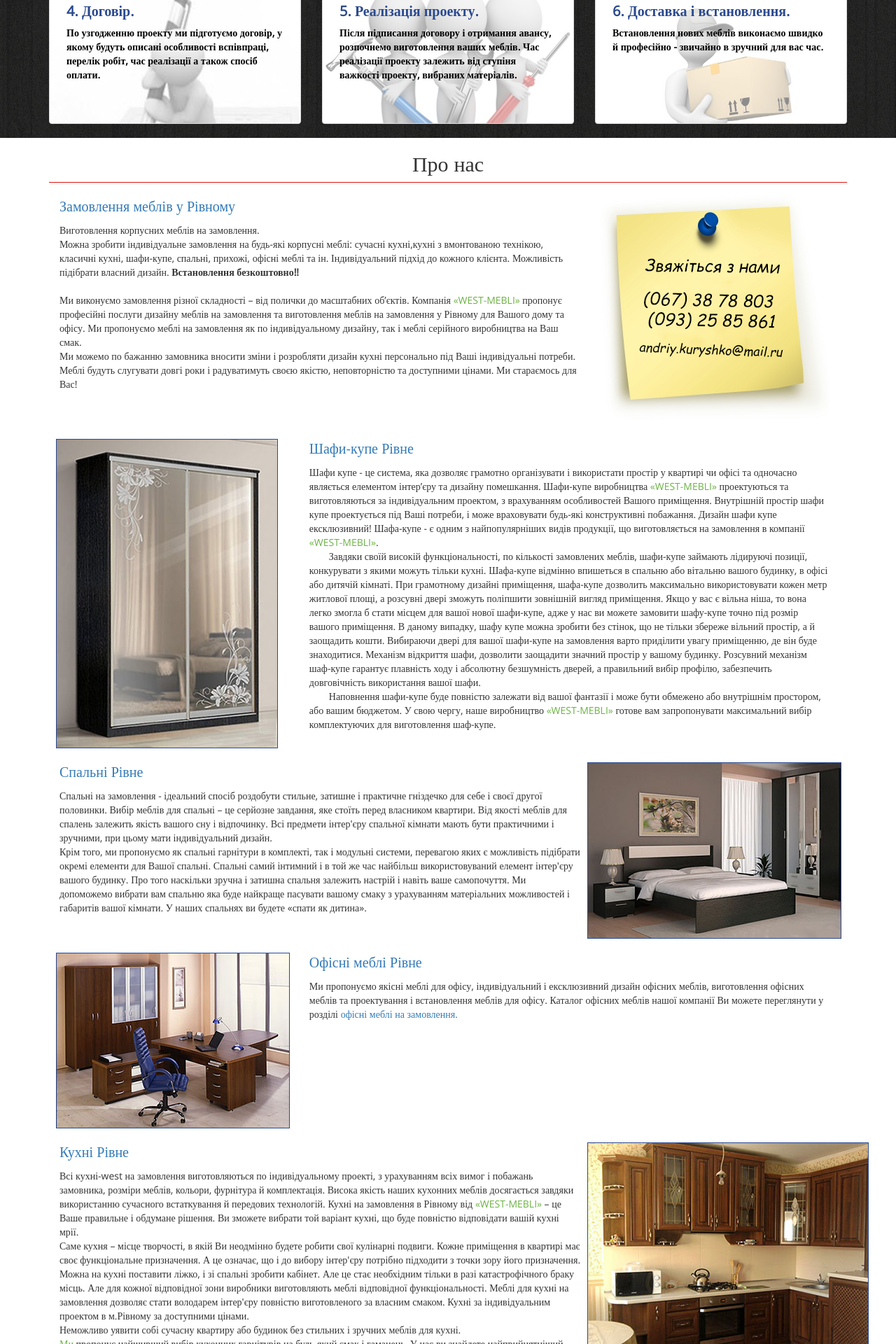
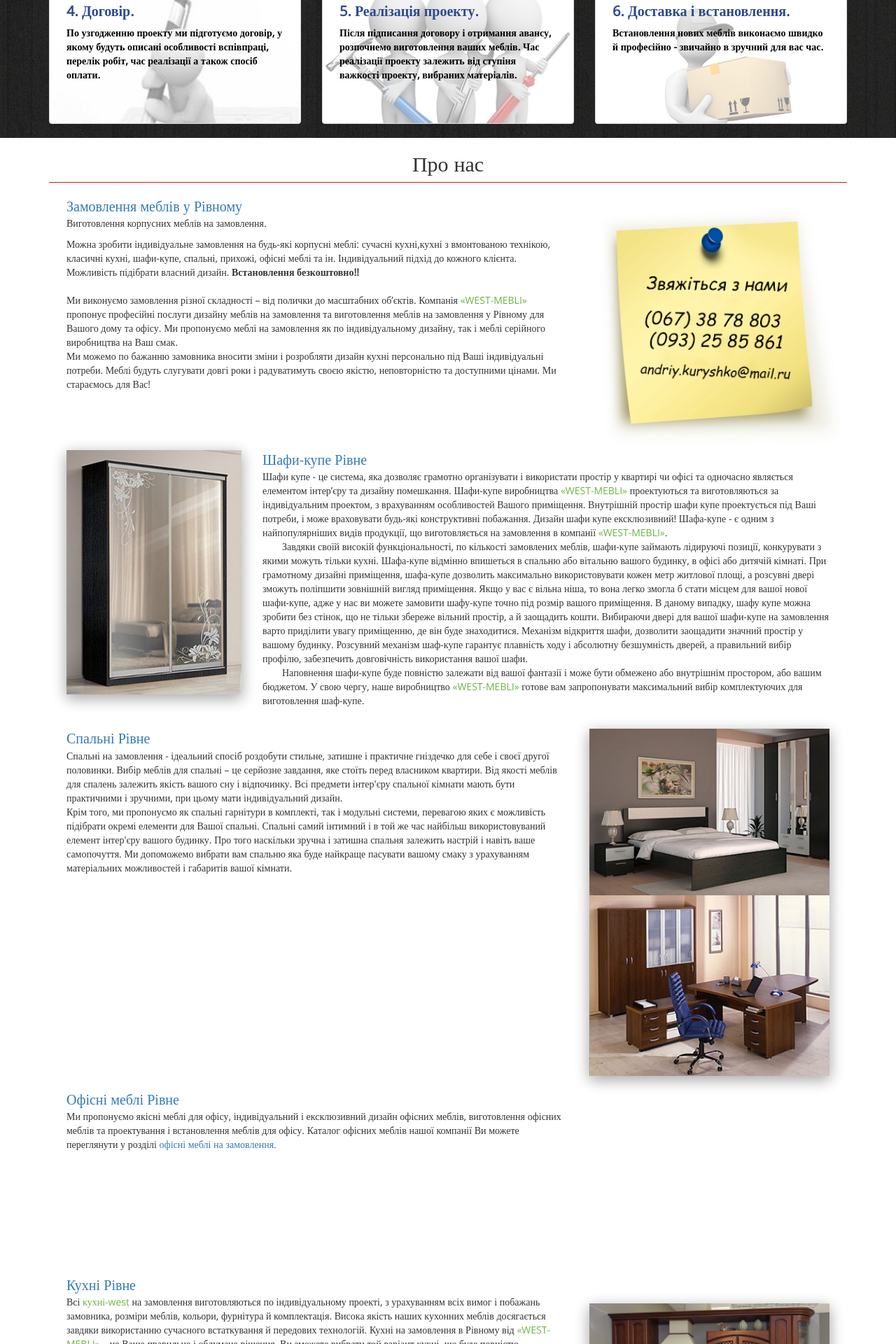
Before and after one commit to Ivan-Loichuk/west-mebli_v2.0, a PHP site: page / in a window 1280 px wide. Shown: the part 1720-3640 px from the top of the page at 70% size. Run offline with PHP 8.4, Linux system fonts and the light colour scheme.

Commit message:
contact page style and RWD

```diff
--- a/css/style.css
+++ b/css/style.css
@@ -113,8 +113,9 @@ header{
     width: 100%;
     background-color: #DCE1E0;
 }
-.phone-number, .location {
+.phone-number ul li{
     float: right;
+    padding: 0px 10px;
 }
 .lang-ul-top, .location{
     float: left;
@@ -367,46 +368,52 @@ article a:hover{
 }
 
 /*about us */
-
-.about-us .title{
-  text-align: center;
+.about_us{
+    padding-bottom: 20px;
+}
+.about_us-content{
+    padding: 20px 10px;
 }
 
-.block .title a{
+.block-content .title a{
    font-size: 20px;
    text-decoration: inherit;
     text-underline: none;
 }
-.block .title{
+.block-content .title{
     text-align: inherit;
+    width: 100%;
+    float: left;
 }
 .block-content p{
     font-size: 14px;
-    margin: 0 0 0 15px;
 }
-.block .image {
-     width:  31.3%;;
+.about_us-content .image {
     float: left;
-     padding: 20px 0px 0px 10px;
  }
-.block .image img{
+.image-contact img{
+    width: 100%;
+}
+.about_us-content .image img{
+    width: 100%;
+    box-shadow: 0 5px 20px 0 rgba(0, 0, 0, 0.2), 0 6px 20px 0 rgba(0, 0, 0, 0.19);
+}
+.about_us-content .image img:hover{
 
-    border: 1px solid #2B4A8F;
+    box-shadow: 0 5px 20px 0 rgba(0, 0, 0, 0.3), 0 6px 20px 0 rgba(0, 0, 0, 0.3);
 }
-.block .image-contact{
-    width: 33.3%;
-    float: left;
+
+.about_us-content .image-contact{
     padding: 0px 0px 0px 10px;
 }
-.block .title{
-    width: 100%;
+.about_us-content .right{
+    min-height: 285px;
+    padding-top: 20px;
+}
+
+.block-content{
+    min-height: 200px;
     float: left;
-    padding: 20px 5px 10px 15px;
-}
-.block .block-content{
-    width: 66.6%;
-    float: left;
-    min-height: 200px;
 }
 .block-content .biggest_word{
     font-weight: 600;
@@ -414,10 +421,6 @@ article a:hover{
 .block-content .color_word{
     color: #6BB343;
 }
-.block{
-    float: left;
-}
-
 
 /*  footer */
 
@@ -428,9 +431,6 @@ footer{
 
 .left-footer, .center-footer, .right-footer{
   color: #fff;
-}
-.left-footer{
-  max-width: 300px;
 }
 .left-footer h2, .center-footer h2, .right-footer h2{
     padding: 20px 0;
@@ -601,10 +601,18 @@ footer{
         width: 70%;
     }
 }
+@media (max-width: 1200px) {
+    .about_us-content .right{
+        min-height: 100px;
+    }
+}
 @media (max-width: 768px) {
 
     .navbar-nav {
 	    float: inherit;
+    }
+    footer{
+        text-align: center;
     }
 
     .navbar-nav > li > a {
@@ -636,11 +644,26 @@ footer{
         padding-bottom: 40px;
         padding-top: 0px;
     }
+    .carousel-caption h3{
+            font-size: 16px;
+        }
+    .carousel-caption p{
+        font-size: 13px;
+    }
     /*///////////end carousel///////////////*/
+
+    /*///////nav-info/////////*/
+    .language, .location{
+        width: 50%;
+    }
+
 
 }
 
 /*   Contact us     */
+.contact_us{
+    //background-color: #3F51B5;
+}
 
 .caption-contact h2{
   text-align: center;
@@ -656,10 +679,14 @@ footer{
   width: 100%;
   height: 50px;
   border: 1px solid #A5B3B1;
+    box-shadow: 0 5px 10px 0 rgba(45,45,45,0.2);
 }
 .contact-form textarea{
   width: 100%;
   height: 120px;
+    border: 1px solid #A5B3B1;
+  border-radius: 3px;
+  box-shadow: 0 5px 10px 0 rgba(45,45,45,0.2);
 }
 .contact-form button{
   width: 45%;
--- a/php/footer.php
+++ b/php/footer.php
@@ -2,7 +2,7 @@
 <footer id="footer">
     <div class="container">
         <div class="row">
-            <div class="col-xs- col-sm-4 col-md-4">
+            <div class="col-xs-12 col-sm-4 col-md-4">
                 <div class="left-footer">
                     <h2>Про нас</h2>
                     <p>Together fill over creature his so created make creature every grass stars, him. Face their you herb appear first heaven whales won</p>
@@ -44,10 +44,10 @@
     </div>
     <div class="container-fluid">
         <div class="row bottom">
-            <div class="col-md-2 col-sm-4 col-xs-3">
+            <div class="col-md-2 col-sm-4 col-xs-12">
                 <p>website@2017</p>
             </div>
-            <div class="col-md-6 col-sm-6 col-xs-9">
+            <div class="col-md-6 col-sm-6 col-xs-12">
                 <ul class="lang-ul">
                     <li class="list-gr">Language: </li>
                     <li><form class="language" action="index.php" method="post" >
--- a/php/header.php
+++ b/php/header.php
@@ -66,26 +66,22 @@ else {
     <div class="nav-info">
         <div class="container">
             <div class="row">
-                <div class="col-md-6 col-sm-4 col-xs-6">
+                <div class="language col-md-6 col-sm-4 col-xs-6">
                     <ul class="lang-ul-top">
                         <li>
-                            <form class="language" action="index.php" method="post" >
+                            <form  action="index.php" method="post" >
                                 <input name="lang_ru" type="submit" value="Русский">
                                 <input name="lang_ua" type="submit" value="Українська">
                             </form>
                         </li>
                     </ul>
                 </div>
-                <div class="col-md-3 col-sm-4  col-xs-6">
-                    <div class="location">
+                <div class="location col-md-3 col-sm-4  col-xs-6">
                     <ul>
                         <li><i class="fa fa-map-marker"></i> Україна, м.Рівне</li>
-                            <li></li>
                     </ul>
                 </div>
-                </div>
-                <div class="col-md-3 col-sm-4  col-xs-12">
-                    <div class="phone-number">
+                <div class="phone-number col-md-3 col-sm-4  col-xs-12">
                     <ul>
                         <li>
                             <i class="fa fa-phone"></i> (067) 38 78 803
@@ -94,7 +90,7 @@ else {
                             <i class="fa fa-phone"></i> (093) 25 85 861
                         </li>
                     </ul>
-                    </div>
+
                 </div>
             </div> <!-- end row -->
         </div> <!-- end container -->
--- a/php/index.php
+++ b/php/index.php
@@ -38,7 +38,7 @@ $_GET['type'] = "lang_ua";
                         <!-- Wrapper for slides -->
                         <div class="carousel-inner" role="listbox">
                             <div class="item active">
-                                <img src="../img/kitchen_carousel.JPG" alt="Chania">
+                                <img src="../img/main_carousel.JPG" alt="Chania">
                                 <div class="carousel-caption">
                                     <h3>Замовлення меблів у Рівному</h3>
                                     <p>Виготовлення корпусних меблів на замовлення.</p>
@@ -48,24 +48,24 @@ $_GET['type'] = "lang_ua";
                             <div class="item">
                                 <img src="../img/slide2.jpg" alt="Chania">
                                 <div class="carousel-caption">
-                                    <h3>Сучасні офісні меблі</h3>
-                                    <p>The atmosphere in Chania has a touch of Florence and Venice.</p>
+                                    <h3>Меблі для спальної кімнати</h3>
+                                    <p>Індивідуальний дизайн на ваш смак</p>
                                 </div>
                             </div>
 
                             <div class="item">
-                                <img src="../img/kuhnia_cherwona_na_zamowlenia.jpg" alt="Flower">
+                                <img src="../img/good-kids-room-modern-kids-room-shelf2.jpg" alt="Flower">
                                 <div class="carousel-caption">
-                                    <h3>Flowers</h3>
-                                    <p>Beatiful flowers in Kolymbari, Crete.</p>
+                                    <h3>Ексклюзивні дитячі кімнати</h3>
+                                    <p>Меблі для вашої дитини</p>
                                 </div>
                             </div>
 
                             <div class="item">
                                 <img src="../img/slidsde1.jpg" alt="Flower">
                                 <div class="carousel-caption">
-                                    <h3>Flowers</h3>
-                                    <p>Beatiful flowers in Kolymbari, Crete.</p>
+                                    <h3>Сучасні кухні</h3>
+                                    <p>Створіть куточок своєї мрії</p>
                                 </div>
                             </div>
                         </div>
@@ -246,11 +246,8 @@ $_GET['type'] = "lang_ua";
         <div class="container"><hr></div>
     </div>
     <div class="container">
-        <div class="row">
-            <div class="col-md-12">
         <div class="about_us-content">
-                    <div class="block">
-                        <div class="block-content">
+            <div class="block-content col-md-8 col-sm-8 col-xs-12">
                 <div class="title">
                     <a href="#">Замовлення меблів у Рівному</a>
                 </div>
@@ -262,15 +259,13 @@ $_GET['type'] = "lang_ua";
                     Ми пропонуємо меблі на замовлення як по індивідуальному дизайну, так і меблі серійного виробництва на Ваш смак. <br> Ми можемо по бажанню замовника вносити зміни і розробляти дизайн кухні персонально під Ваші індивідуальні потреби.
                     Меблі будуть слугувати довгі роки і радуватимуть своєю якістю, неповторністю та доступними цінами. Ми стараємось для Вас!<br/><br/></p>
             </div>
-                        <div class="image-contact">
-                            <img src="../img/feedback.png" alt="">
+            <div class="image-contact col-md-4 col-sm-4 col-xs-6">
+                <a href=""><img src="../img/feedback.png" alt=""></a>
             </div>
+            <div class="image col-md-3 col-sm-3 col-xs-6" id="image1">
+                <a href=""><img src="../img/item_furniture2.jpg" alt=""></a>
             </div>
-                    <div class="block">
-                        <div class="image">
-                            <img src="../img/item_furniture2.jpg" alt="">
-                        </div>
-                        <div class="block-content">
+            <div class="block-content  col-md-9 col-sm-9 col-xs-12">
                 <div class="title">
                     <a href="html/szafy_kupe.html" title="Шафи купе на замовлення Рівне West mebli">Шафи-купе Рівне</a>
                 </div>
@@ -291,9 +286,7 @@ $_GET['type'] = "lang_ua";
                     У свою чергу, наше виробництво <a href="#"><span class="color_word" title="West mebli меблі на замовлення Рівне">«WEST-MEBLI»</span></a> готове вам запропонувати максимальний вибір комплектуючих для виготовлення шаф-купе.
                     <br/><br/></p>
             </div>
-                    </div>
-                    <div class="block">
-                        <div class="block-content">
+            <div class="block-content col-md-8 col-sm-8 col-xs-12">
                 <div class="title">
                     <a href="html/bed_room.html" title="Спальні на замовлення в Рівному West mebli">Спальні Рівне</a>
                 </div>
@@ -302,17 +295,15 @@ $_GET['type'] = "lang_ua";
                     Від якості меблів для спалень залежить якість вашого сну і відпочинку. Всі предмети інтер'єру спальної кімнати мають бути практичними і зручними, при цьому мати індивідуальний дизайн.
                     <br>Крім того, ми пропонуємо як спальні гарнітури в комплекті, так і модульні системи, перевагою яких є можливість підібрати окремі елементи для Вашої спальні.
                     Спальні самий інтимний і в той же час найбільш використовуваний елемент інтер'єру вашого будинку. Про того наскільки зручна і затишна спальня залежить настрій і навіть ваше самопочуття.
-                                Ми допоможемо вибрати вам спальню яка буде найкраще пасувати вашому смаку з урахуванням матеріальних можливостей і габаритів вашої кімнати. У наших спальнях ви будете «спати як дитина».<br/><br/></p>
+                    Ми допоможемо вибрати вам спальню яка буде найкраще пасувати вашому смаку з урахуванням матеріальних можливостей і габаритів вашої кімнати.<br/><br/></p>
             </div>
-                        <div class="image">
-                            <img src="../img/bed_room.jpg" alt="">
+            <div class="image col-md-4 col-sm-4 col-xs-6" id="image2">
+                <a href=""> <img src="../img/bed_room.jpg" alt=""></a>
             </div>
+            <div class="image col-md-4 col-sm-4 col-xs-6" id="image3">
+                <a href=""><img src="../img/office_furniture.jpg" alt=""></a>
             </div>
-                    <div class="block">
-                        <div class="image">
-                            <img src="../img/office_furniture.jpg" alt="">
-                        </div>
-                        <dic class="block-content">
+            <dic class="block-content right col-md-8 col-sm-8 col-xs-12">
                 <div class="title">
                     <a href="html/office_furniture.html" title="Меблі для офісу на замовлення Рівне West mebli">Офісні меблі Рівне</a>
                 </div>
@@ -321,14 +312,12 @@ $_GET['type'] = "lang_ua";
                     виготовлення офісних меблів та проектування і встановлення меблів для офісу.
                     Каталог офісних меблів нашої компанії Ви можете переглянути у розділі <a href="#">офісні меблі на замовлення.</a><br/><br/></p>
             </dic>
-                    </div>
-                    <div class="block">
-                        <div class="block-content">
+            <div class="block-content col-md-8 col-sm-8 col-xs-12">
                 <div class="title">
                     <a href="html/kitchen.html" title="Меблі для кухні на замовлення Рівне West">Кухні Рівне</a>
                 </div>
                 <p>
-                                Всі кухні-west на замовлення виготовляються по індивідуальному проекті, з урахуванням всіх вимог і побажань замовника, розміри меблів, кольори, фурнітура й комплектація.
+                    Всі <a href="#"><span class="color_word" title="West mebli меблі на замовлення Рівне">кухні-west</span></a> на замовлення виготовляються по індивідуальному проекті, з урахуванням всіх вимог і побажань замовника, розміри меблів, кольори, фурнітура й комплектація.
                     Висока якість наших кухонних меблів досягається завдяки використанню сучасного встаткування й передових технологій.
                     Кухні на замовлення в Рівному від <a href="#"><span class="color_word" title="West mebli меблі на замовлення Рівне">«WEST-MEBLI»</span></a> – це Ваше правильне і обдумане рішення.
                     Ви зможете вибрати той варіант кухні, що буде повністю відповідати вашій кухні мрії.
@@ -337,17 +326,13 @@ $_GET['type'] = "lang_ua";
                     Можна на кухні поставити ліжко, і зі спальні зробити кабінет. Але це стає необхідним тільки в разі катастрофічного браку місць.
                     Але для кожної відповідної зони виробники виготовляють меблі відповідної функціональності.
                     Меблі для кухні на замовлення дозволяє стати володарем інтер'єру повністю виготовленого за власним смаком.
-
                     Кухні за індивідуальним проектом в м.Рівному за доступними цінами.
                     <br>Неможливо уявити собі сучасну квартиру або будинок без стильних і зручних меблів для кухні.<br>
                     <a href="#"><span class="color_word" title="West mebli меблі на замовлення Рівне">Ми</span></a> пропонує найширший вибір кухонних гарнітурів на будь-який смак і гаманець.
                     У нас ви знайдете найприйнятніший варіант кухні на замовлення в Рівному, як за ціною, так і по дизайну.</p>
             </div>
-                        <div class="image">
-                            <img src="../img/kuhnia-na_zamowlenia.jpg" alt="">
-                        </div>
-                    </div>
-                </div>
+            <div class="image col-md-4 col-sm-4 col-xs-6" id="image4" style="margin-top: 40px;">
+                <a href=""> <img src="../img/kuhnia-na_zamowlenia.jpg" alt=""></a>
             </div>
         </div>
     </div><!-- end container -->
@@ -366,7 +351,7 @@ $_GET['type'] = "lang_ua";
     <div class="contact-form">
         <div class="container">
             <div class="row">
-                <div class="col-xs-12 col-md-4 col-xs-12">
+                <div class="col-md-offset-1 col-xs-12 col-md-4 col-xs-12">
                     <h3>Зворотній зв'язок</h3>
                     <form>
                         <div class="signin_form">
@@ -383,7 +368,7 @@ $_GET['type'] = "lang_ua";
                     </form>
 
                 </div>
-                <div class="col-md-offset-1 col-md-6 col-xs-12">
+                <div class="col-md-offset-1 col-md-5 col-xs-12">
                     <div class="info-contact">
                         <h2>Андрій Куришко <br>
                             <p><i class="fa fa-phone"></i>
@@ -391,7 +376,7 @@ $_GET['type'] = "lang_ua";
                                 (093) 25 85 861</h2></p>
                         <p><i class="fa fa-envelope-o"></i>
                             andriy.kuryshko@mail.ru</p>
-                        Україна, м.Рівне</p>
+                        <p><i class="fa fa-map-marker"> </i> Україна, м.Рівне</p>
                     </div>
                 </div>
             </div> <!-- end row -->
```
Also changed, not shown: js/main.js (+18 -0 lines), img/good-kids-room-modern-kids-room-shelf2.jpg (added), img/kuhnia-na_zamowlenia.jpg, img/kuhnia_cherwona_na_zamowlenia.jpg, img/main_carousel.JPG (renamed from img/kitchen_carousel.JPG). Lines whose indentation alone changed are shown as unchanged.
